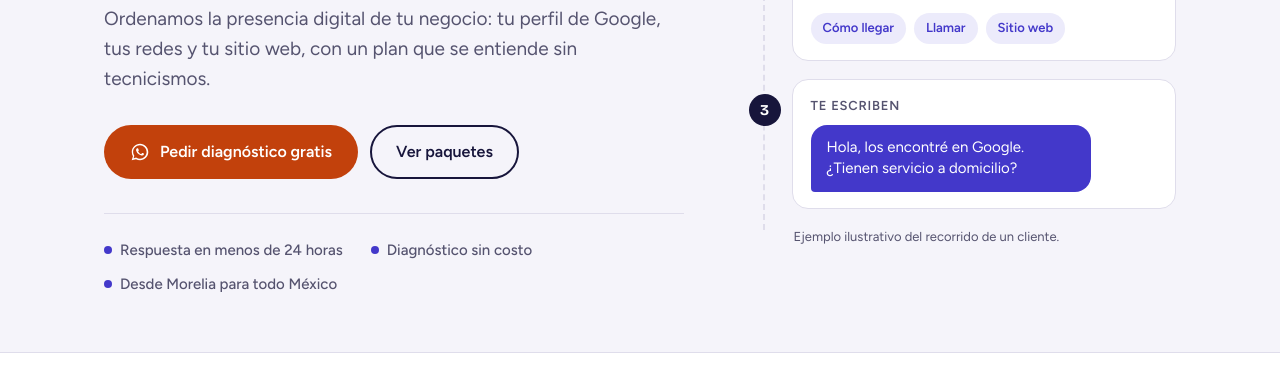
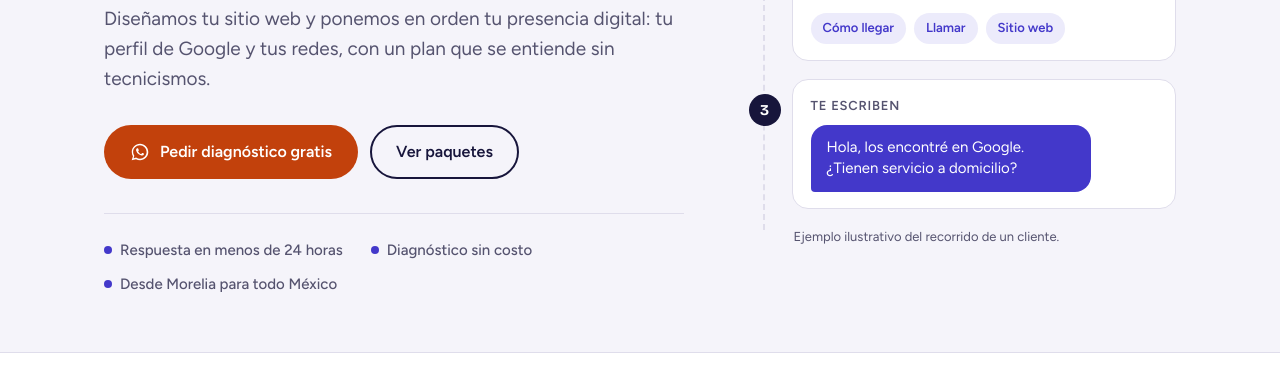
Before and after one commit to sacasanova/impulsadigital-web, a plain HTML site: page index.html in a window 1280 px wide. Shown: the part 411-800 px from the top of the page. Drawn offline with nearby package versions, Linux system fonts and the light colour scheme.

Commit message:
Hero: el sitio web va primero en la descripción (#10)
Claude-Session: https://claude.ai/code/session_019LATquos6YpeSJvfypd8Qh

Co-authored-by: Claude <noreply@anthropic.com>

```diff
--- a/index.html
+++ b/index.html
@@ -72,7 +72,7 @@
       <div>
         <span class="eyebrow">Marketing digital para negocios locales</span>
         <h1>Que te encuentren, te vean bien y <em>te escriban</em>.</h1>
-        <p class="lead">Ordenamos la presencia digital de tu negocio: tu perfil de Google, tus redes y tu sitio web, con un plan que se entiende sin tecnicismos.</p>
+        <p class="lead">Diseñamos tu sitio web y ponemos en orden tu presencia digital: tu perfil de Google y tus redes, con un plan que se entiende sin tecnicismos.</p>
         <div class="actions">
           <a class="btn btn-primary" href="https://wa.me/524431601868" data-wa="Hola, quiero pedir el diagnóstico gratuito para mi negocio." data-origen="hero">
             <svg width="20" height="20"><use href="#wa"/></svg> Pedir diagnóstico gratis
```
